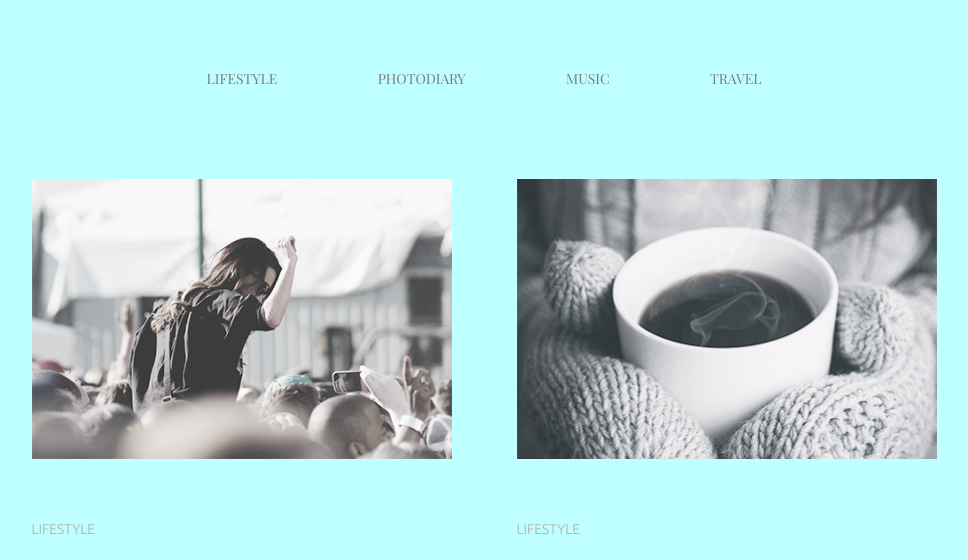
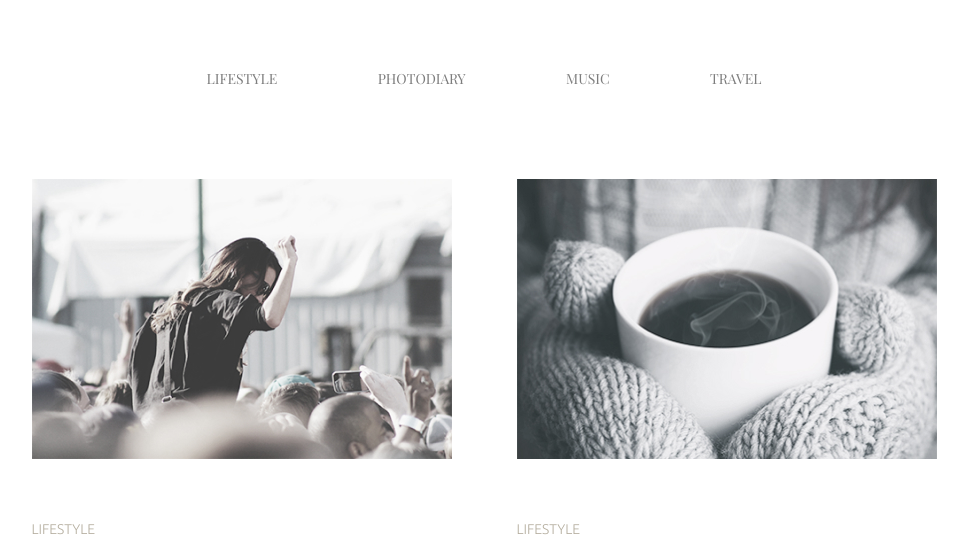
Before and after one commit to MichaelShpeh/photoblog-adaptive, a plain HTML site: page index.html in a window 1280 px wide. Shown: the top 560 px of the page, without its empty margins (156-1124 px from the left). Drawn offline with nearby package versions, Linux system fonts and the light colour scheme; files that its build step writes are made by us from their sources.

Commit message:
white color

```diff
--- a/sass/base/_common.scss
+++ b/sass/base/_common.scss
@@ -2,5 +2,5 @@ body {
     font-family: var(--font-family);
     font-size: 14px;
     color: var(--color-main);
-    background-color: #beffff;
+    background-color: #fff;
 }
```
